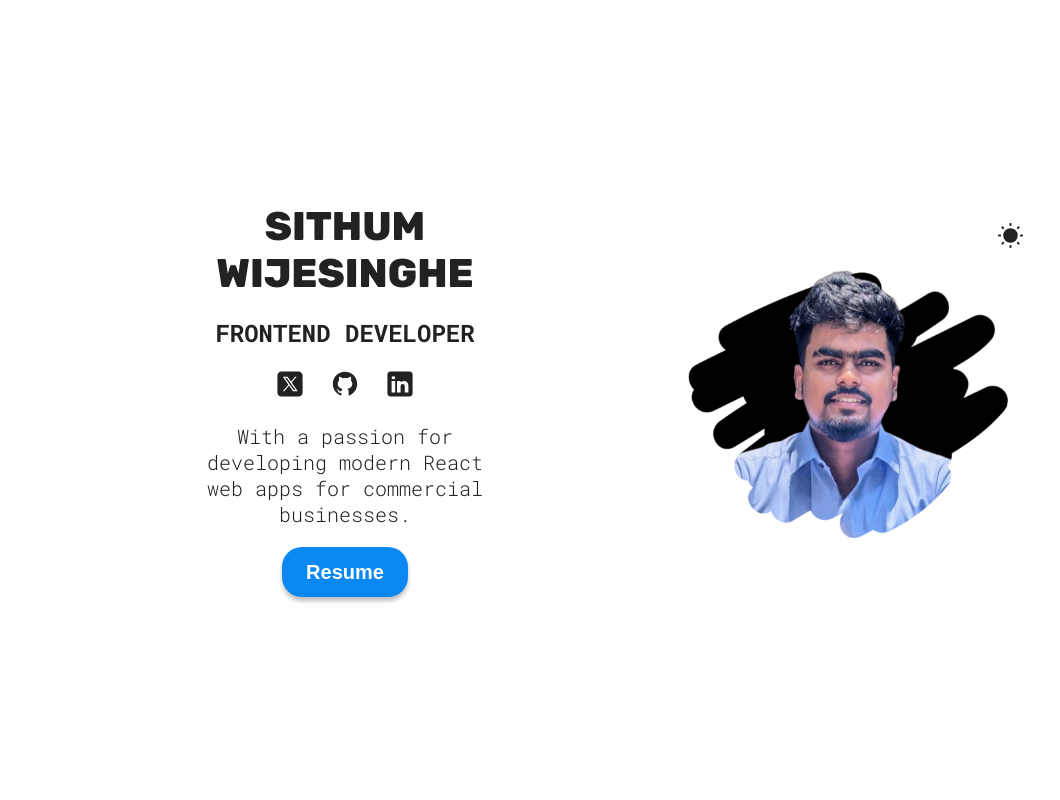
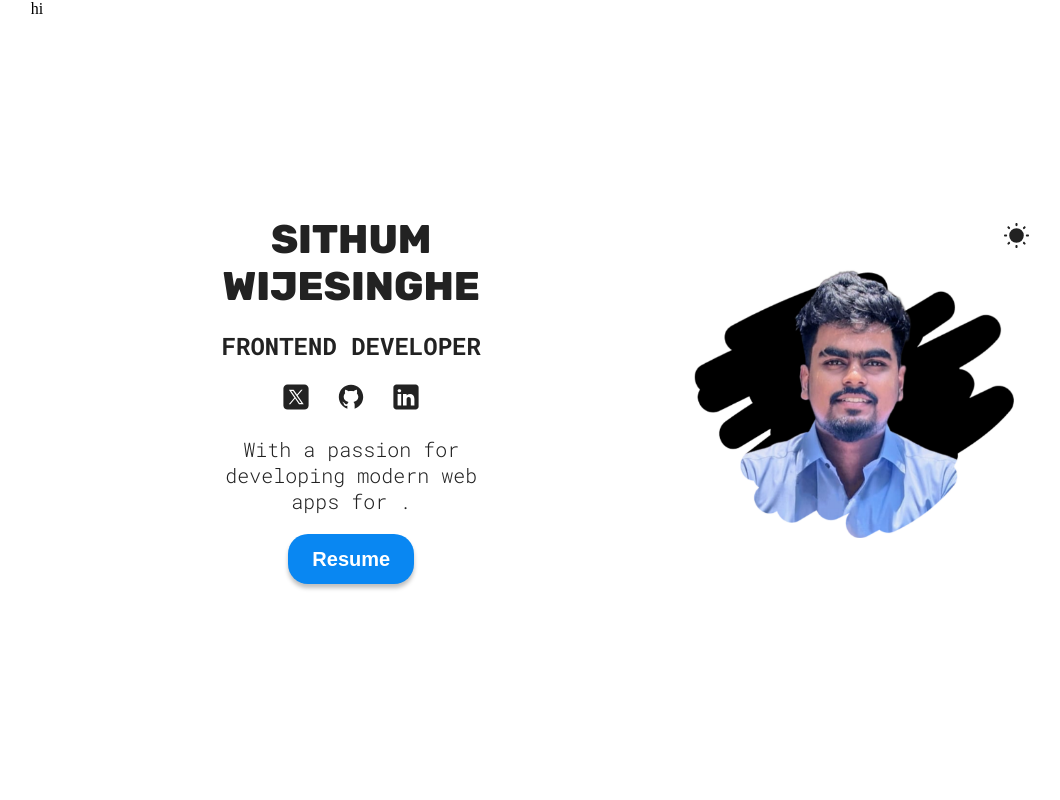
Before and after one commit to sithum110/portfolio, a React (Vite) app: page / in a window 1280 px wide. Shown: the top 800 px of the page, without its empty margins (28-1088 px from the left). Built offline with nearby package versions, Linux system fonts and the light colour scheme.

Commit message:
test deploy

```diff
--- a/index.html
+++ b/index.html
@@ -12,6 +12,7 @@
     <title>Sithum Wijesinghe</title>
   </head>
   <body>
+    hi
     <div id="root"></div>
     <script type="module" src="/src/main.jsx"></script>
   </body>
--- a/src/sections/Hero/Hero.jsx
+++ b/src/sections/Hero/Hero.jsx
@@ -53,8 +53,7 @@
           </a>
         </span>
         <p className={styles.description}>
-          With a passion for developing modern React web apps for commercial
-          businesses.
+          With a passion for developing modern web apps for .
         </p>
         <a href={CV} download>
           <button className="hover">Resume</button>
```
